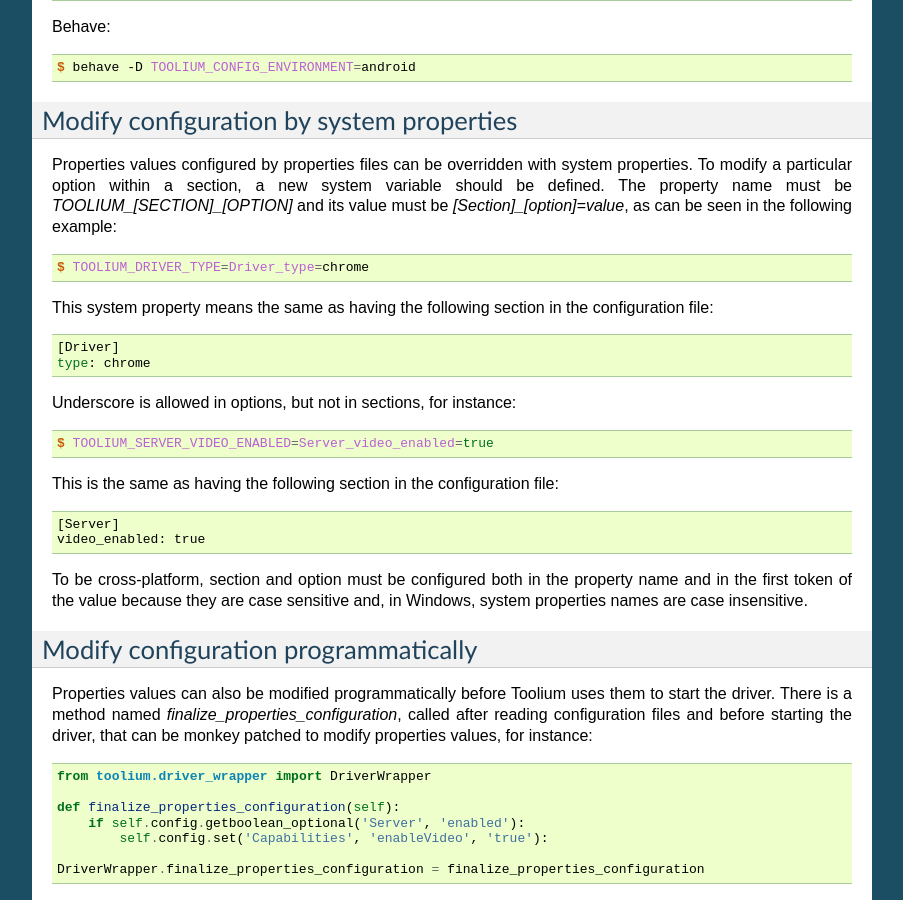
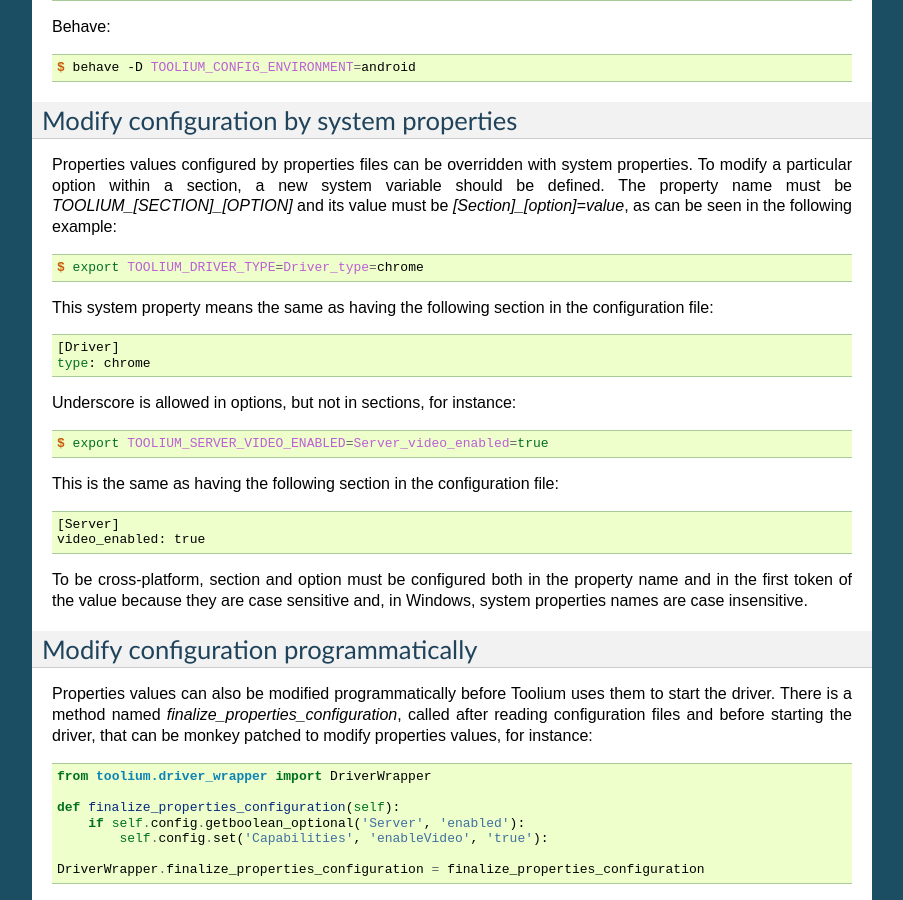
Before and after one commit to Telefonica/toolium, a Sphinx documentation site: the page built from docs/driver_configuration.rst, in a window 1280 px wide and 900 px high, scrolled down 617 px. Shown: the whole window, without its empty margins (198-1101 px from the left). Built offline with Sphinx 7.4.7, drawn with Linux system fonts in a browser that asks for light colours.

```diff
--- a/README.rst
+++ b/README.rst
@@ -20,7 +20,7 @@ Getting Started
 ---------------
 
 Run ``pip install toolium`` to install the latest version from `PyPi <https://pypi.org/project/toolium>`_. It's
-highly recommendable to use a virtualenv. The minimal python version to use Toolium is `Python 3.5 <http://www.python.org>`_.
+highly recommendable to use a virtualenv. The minimal python version to use Toolium is `Python 3.6 <http://www.python.org>`_.
 
 The main dependencies are:
 
--- a/docs/driver_configuration.rst
+++ b/docs/driver_configuration.rst
@@ -51,7 +51,7 @@ its value must be `[Section]_[option]=value`, as can be seen in the following ex
 
 .. code:: console
 
-    $ TOOLIUM_DRIVER_TYPE=Driver_type=chrome
+    $ export TOOLIUM_DRIVER_TYPE=Driver_type=chrome
 
 This system property means the same as having the following section in the configuration file::
 
@@ -62,7 +62,7 @@ Underscore is allowed in options, but not in sections, for instance:
 
 .. code:: console
 
-    $ TOOLIUM_SERVER_VIDEO_ENABLED=Server_video_enabled=true
+    $ export TOOLIUM_SERVER_VIDEO_ENABLED=Server_video_enabled=true
 
 This is the same as having the following section in the configuration file::
 
```
